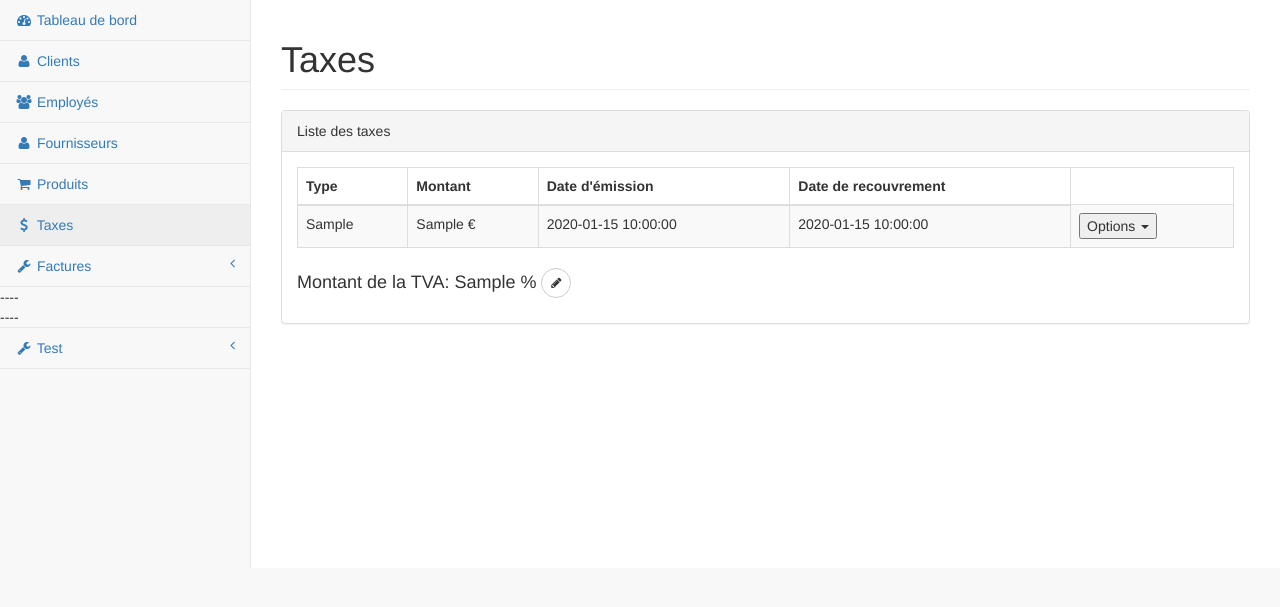
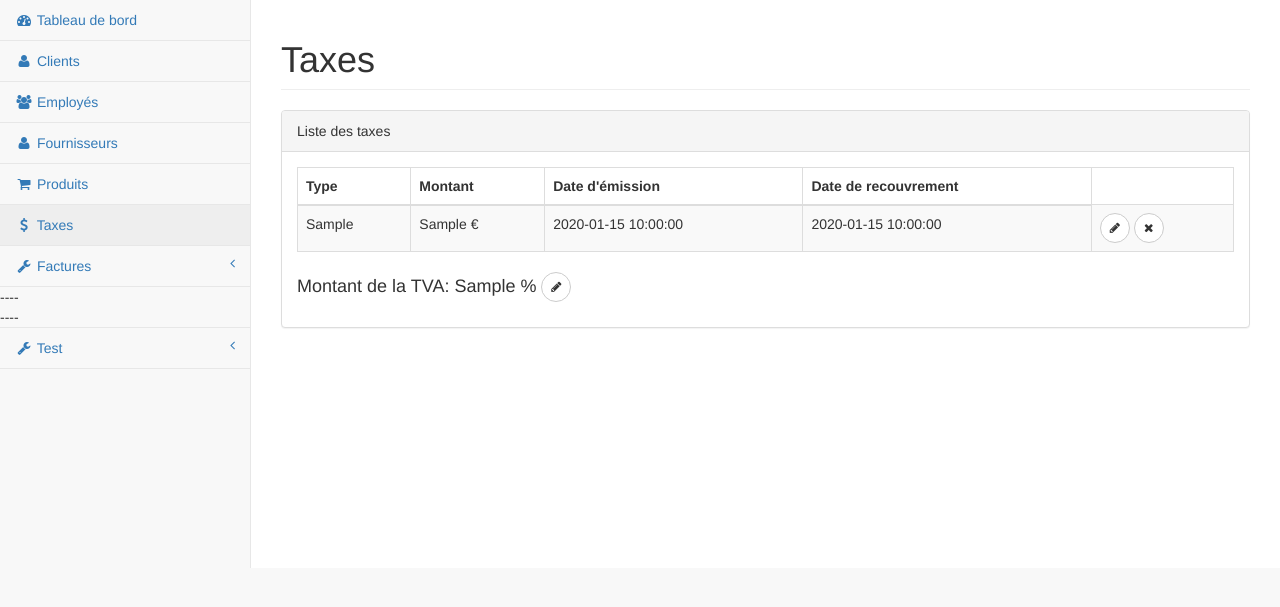
Before and after one commit to riritueur/KatsudoDM, a PHP site: page /pages/taxe.php in a window 1280 px wide. Shown: the part 51-658 px from the top of the page. Run offline with PHP 8.4, Linux system fonts and the light colour scheme; tables that the repository leaves empty or names only in its code hold one stand-in row (values such as "Sample post").

Commit message:
Taxe boutons

```diff
--- a/pages/taxe.php
+++ b/pages/taxe.php
@@ -86,20 +86,16 @@
 															<td>'.$data['date_emi_t'].'</td>'.'
 															<td>'.$data['date_recouv_t'].'</td>'.'
 															<td>
-																								<div class="dropdown">
-																									<button id="dLabel" type = "button" data-toggle="dropdown" aria-hashpopup="true" aria-expanded="false">
-																										Options
-																										<span class="caret"></span>
+																<a href="google.com">
+																	<button type="button" class="btn btn-default btn-circle">
+																		<i class="fa fa-pencil"></i>
 																	</button>
-																									<ul class="dropdown-menu" aria-labelledby="dLabel">
-																										<li>
+																</a>
 																<a href="google.com">
-																												<i class="fa fa-pencil-square-o" aria-hidden="true"></i>
-																												Modifier
+																	<button type="button" class="btn btn-default btn-circle">
+																		<i class="fa fa-times"></i>
+																	</button>
 																</a>
-																										</li>
-																									</ul>
-																								</div>
 															</td>'.'
 															</tr>';
 											}
```
Lines whose indentation alone changed are shown as unchanged.
